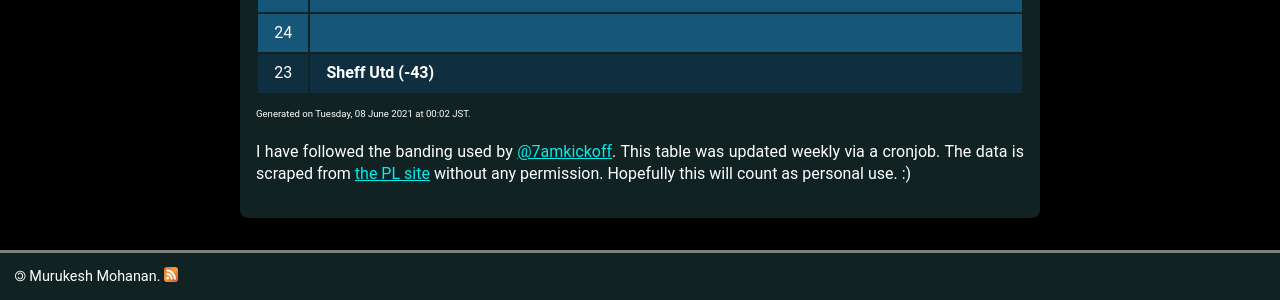
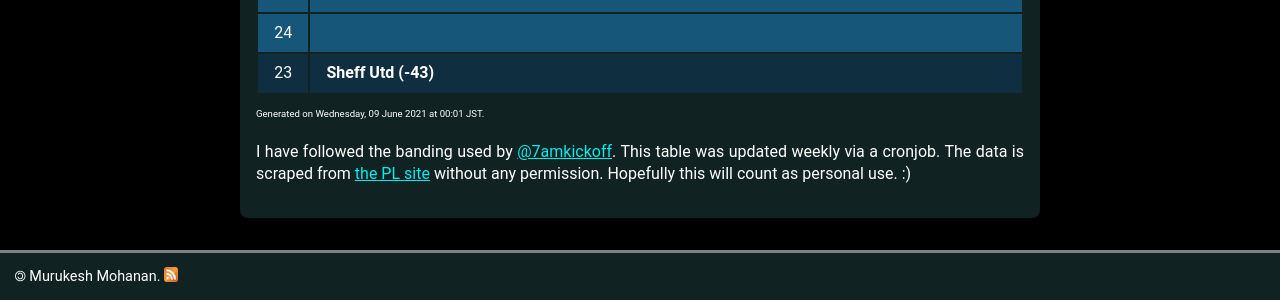
Before and after one commit to muru/muru.github.io, a Jekyll site: the page built from resources.md, in a window 1280 px wide and 900 px high, scrolled down 3463 px. Shown: the part 514-814 px from the top of the window. Built offline with Jekyll 4.4.1, drawn with Linux system fonts in a browser that asks for light colours; some web fonts are replaced.

Commit message:
updated cann-table: Wed  9 Jun 00:01:47 JST 2021

```diff
--- a/cann-table.html
+++ b/cann-table.html
@@ -341,4 +341,4 @@
 		</td>
  	</tr>
 </table>
-<span id="cann-gen-note"> Generated on  Tuesday, 08 June 2021 at 00:02 JST. </span>
+<span id="cann-gen-note"> Generated on  Wednesday, 09 June 2021 at 00:01 JST. </span>
```
